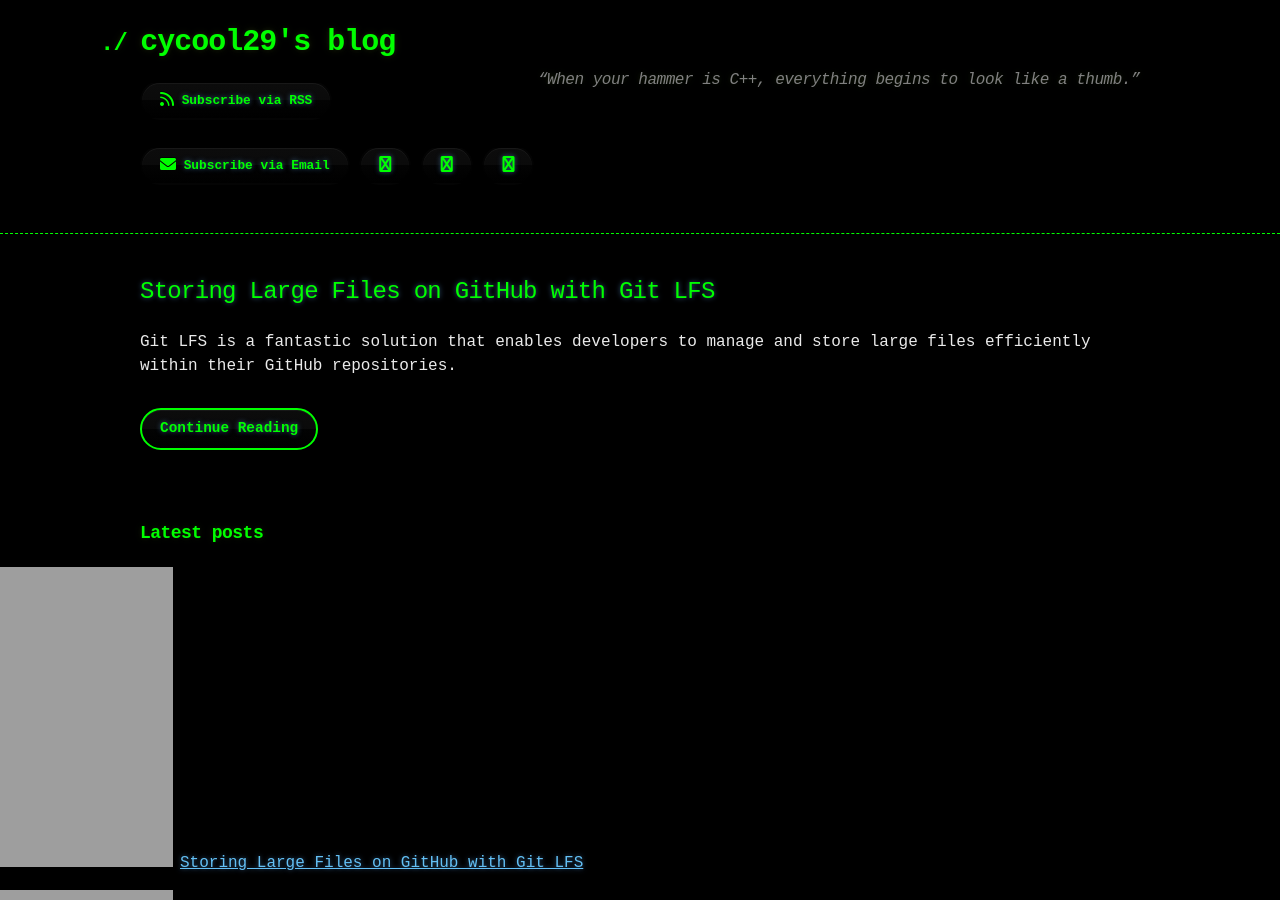
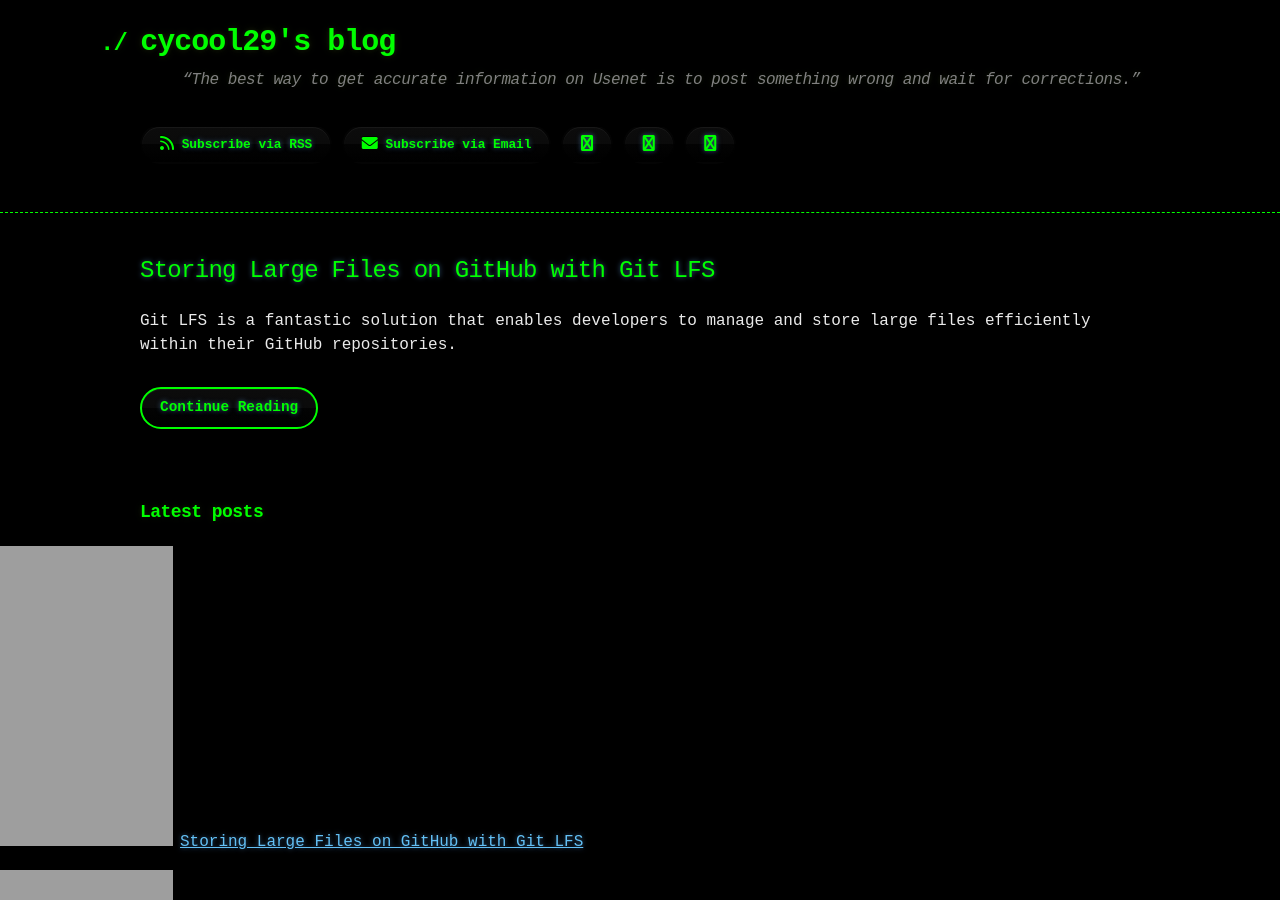
Before and after one commit to cycool29/cycool29.github.io, a Jekyll site: the page built from index.md, in a window 1280 px wide and 900 px high. Built offline with Jekyll 4.4.1, drawn with Linux system fonts in a browser that asks for light colours; a style sheet for code colours, icons or effects is not loaded.

Commit message:
Update quotes

```diff
--- a/_config.yml
+++ b/_config.yml
@@ -1,5 +1,5 @@
 title: cycool29's blog
-description: "“When your hammer is C++, everything begins to look like a thumb.” "
+description: "“The best way to get accurate information on Usenet is to post something wrong and wait for corrections.” "
 bio: A high school student. Intermediate in Python, Git, Bash. Learning JavaScript. He/Him. "
 author: cycool29
 url: https://cycool29.github.io
```
